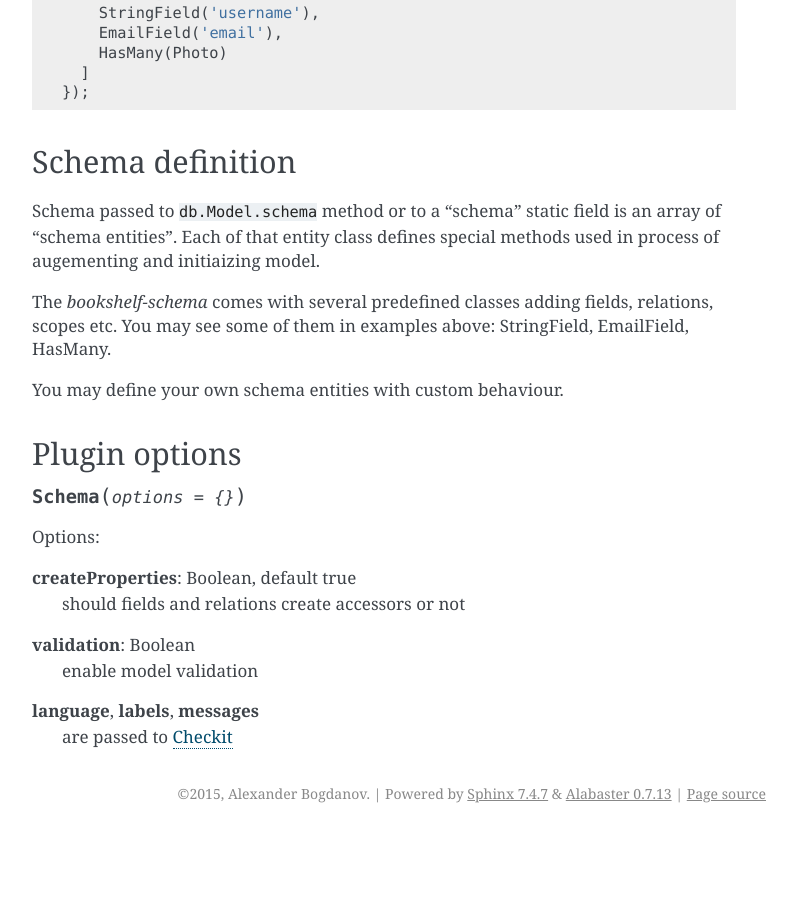
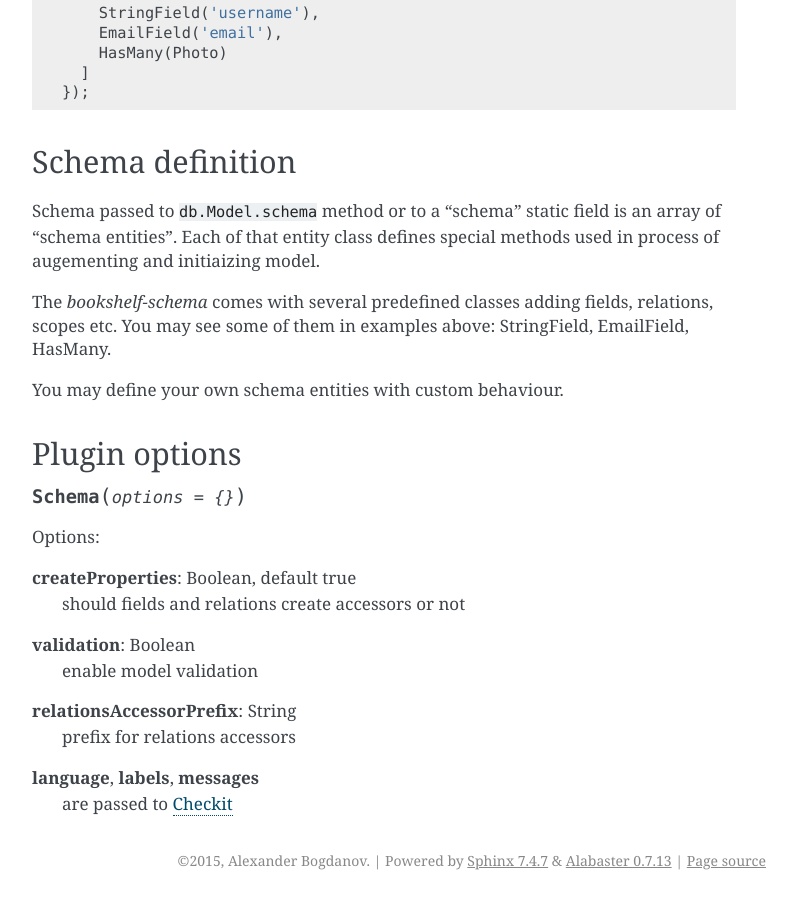
Before and after one commit to bogus34/bookshelf-schema, a Sphinx documentation site: the page built from doc/basic.rst, in a window 1280 px wide and 900 px high, scrolled down 1103 px. Shown: the whole window, without its empty margins (386-1183 px from the left). Built offline with Sphinx 7.4.7, drawn with Linux system fonts in a browser that asks for light colours; before the commit the page ends 1936 px from its top, so only the background shows below that.

Commit message:
fix accessorPrefix option

```diff
--- a/doc/basic.rst
+++ b/doc/basic.rst
@@ -84,6 +84,9 @@ Options:
 **validation**: Boolean
   enable model validation
 
+**relationsAccessorPrefix**: String
+  prefix for relations accessors
+
 **language**, **labels**, **messages**
   are passed to Checkit_
 
```
Also changed, not shown: 3 other files.
